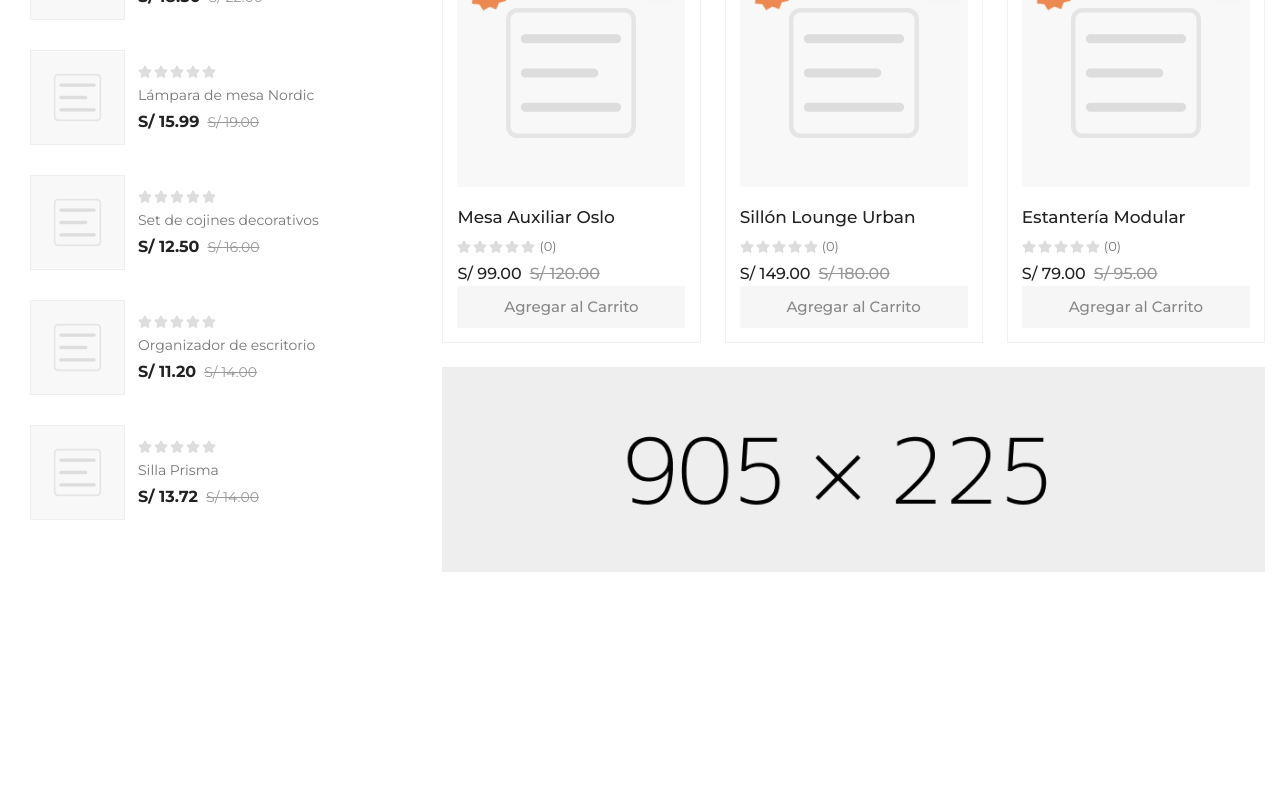
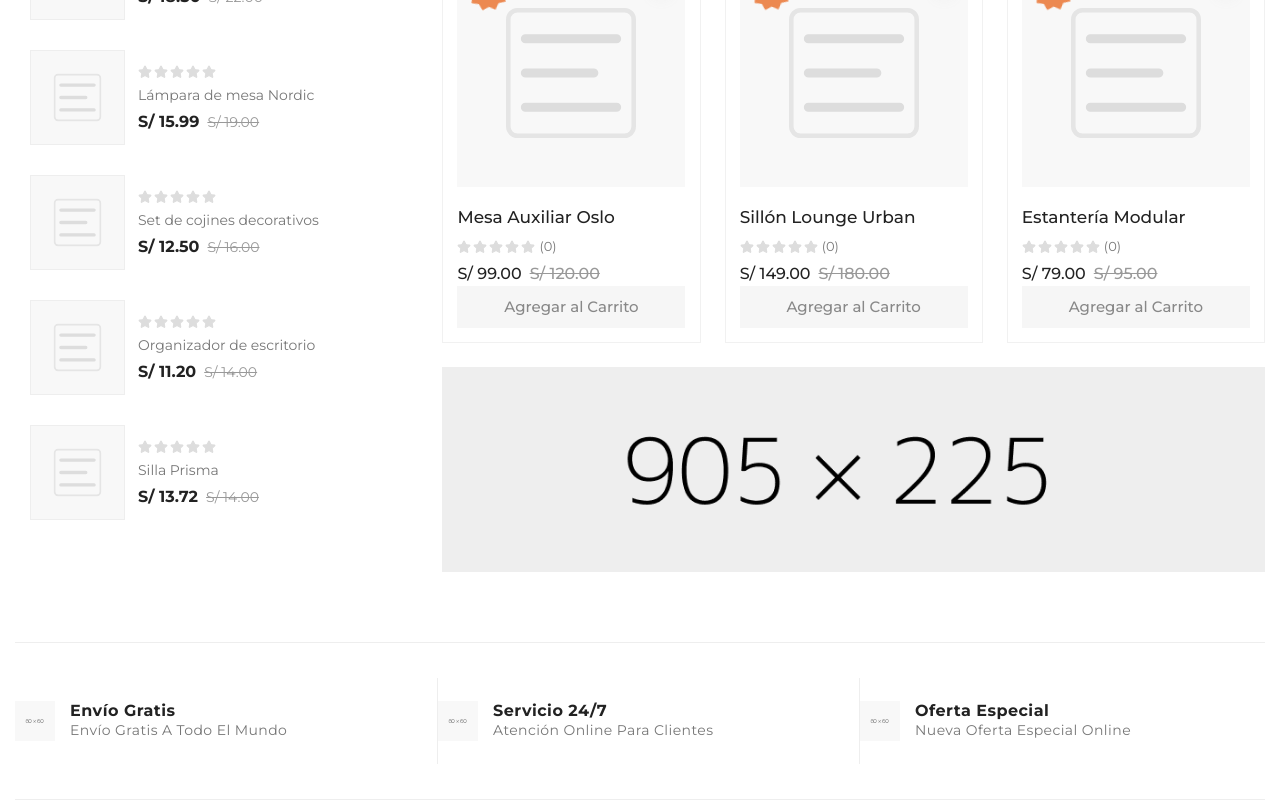
Before and after one commit to jhon78963/nm-ecommerce, a Next.js app: page / in a window 1280 px wide. Shown: the part 2177-2977 px from the top of the page. Before the commit the page ends 2819 px from the top, so only its background shows below. Built offline with nearby package versions, Linux system fonts and the light colour scheme; no server answers.

Commit message:
feat: sección de servicios del home (theme-services).
Añade ServiceBlock, ThemeServices y servicio preparado para GET ecommerce/home/services con fallback del marketplace.

```diff
--- a/src/app/page.tsx
+++ b/src/app/page.tsx
@@ -3,17 +3,20 @@ import { HomeOfferBannerSection } from "@/features/home/components/banners/HomeO
 import { HomeCategoryProductSection } from "@/features/home/components/category-products/HomeCategoryProductSection";
 import { ProductCollectionSection } from "@/features/home/components/collections/ProductCollectionSection";
 import { HomeHeroSection } from "@/features/home/components/hero/HomeHeroSection";
+import { HomeServicesSection } from "@/features/home/components/services/HomeServicesSection";
 import { getHomeBanners } from "@/features/home/services/banner.service";
 import { getHomeCategoryProductSection } from "@/features/home/services/category-product.service";
 import { getHomeHeroSlides } from "@/features/home/services/hero.service";
 import { getHomeOfferBanner } from "@/features/home/services/offer-banner.service";
+import { getHomeServices } from "@/features/home/services/home-services.service";
 
 export default async function Home() {
-  const [slides, banners, offerBanner, categoryProductSection] = await Promise.all([
+  const [slides, banners, offerBanner, categoryProductSection, services] = await Promise.all([
     getHomeHeroSlides(),
     getHomeBanners(),
     getHomeOfferBanner(),
     getHomeCategoryProductSection(),
+    getHomeServices(),
   ]);
 
   return (
@@ -23,6 +26,7 @@ export default async function Home() {
       <ProductCollectionSection />
       <HomeOfferBannerSection banner={offerBanner} />
       <HomeCategoryProductSection section={categoryProductSection} />
+      <HomeServicesSection services={services} />
     </div>
   );
 }
--- /dev/null
+++ b/src/features/home/components/services/HomeServicesSection.tsx
@@ -0,0 +1,20 @@
+import { ThemeServices } from "@/features/home/components/services/ThemeServices";
+import type { HomeServiceItem } from "@/features/home/types/home-services.types";
+
+interface HomeServicesSectionProps {
+  services: HomeServiceItem[];
+}
+
+export function HomeServicesSection({ services }: HomeServicesSectionProps) {
+  if (services.length === 0) {
+    return null;
+  }
+
+  return (
+    <div className="mx-auto w-full max-w-[1400px] px-[15px]">
+      <section className="home-services-section service border-section small-section">
+        <ThemeServices services={services} />
+      </section>
+    </div>
+  );
+}
--- /dev/null
+++ b/src/features/home/components/services/ServiceBlock.tsx
@@ -0,0 +1,30 @@
+import Image from "next/image";
+
+import type { HomeServiceItem } from "@/features/home/types/home-services.types";
+
+import "./home-services.css";
+
+interface ServiceBlockProps {
+  service: HomeServiceItem;
+}
+
+export function ServiceBlock({ service }: ServiceBlockProps) {
+  return (
+    <div className="home-service-block">
+      <div className="media">
+        <Image
+          src={service.imageUrl}
+          alt={service.title}
+          width={60}
+          height={60}
+          className="home-service-block__image"
+        />
+
+        <div className="media-body">
+          <h4 className="home-service-block__title">{service.title}</h4>
+          <p className="home-service-block__description">{service.description}</p>
+        </div>
+      </div>
+    </div>
+  );
+}
--- /dev/null
+++ b/src/features/home/components/services/ThemeServices.tsx
@@ -0,0 +1,27 @@
+import { ServiceBlock } from "@/features/home/components/services/ServiceBlock";
+import type { HomeServiceItem } from "@/features/home/types/home-services.types";
+import { getServiceGridClass } from "@/features/home/utils/service-grid";
+
+import "./home-services.css";
+
+interface ThemeServicesProps {
+  services: HomeServiceItem[];
+}
+
+export function ThemeServices({ services }: ThemeServicesProps) {
+  if (services.length === 0) {
+    return null;
+  }
+
+  const gridClass = getServiceGridClass(services.length);
+
+  return (
+    <div className={`home-services-grid ${gridClass}`}>
+      {services.map((service) => (
+        <div key={service.id} className="home-services-grid__item">
+          <ServiceBlock service={service} />
+        </div>
+      ))}
+    </div>
+  );
+}
--- /dev/null
+++ b/src/features/home/components/services/home-services.css
@@ -0,0 +1,134 @@
+.home-services-section.border-section {
+  border-top: 1px solid #eee;
+  border-bottom: 1px solid #eee;
+}
+
+.home-services-section.small-section {
+  padding-top: 35px;
+  padding-bottom: 35px;
+}
+
+.home-services-grid {
+  display: grid;
+  gap: 12px;
+}
+
+.home-services-grid--one {
+  grid-template-columns: minmax(0, 1fr);
+}
+
+.home-services-grid--two {
+  grid-template-columns: repeat(1, minmax(0, 1fr));
+}
+
+.home-services-grid--three {
+  grid-template-columns: repeat(1, minmax(0, 1fr));
+}
+
+.home-services-grid--four {
+  grid-template-columns: repeat(1, minmax(0, 1fr));
+}
+
+@media (min-width: 576px) {
+  .home-services-grid {
+    gap: 16px;
+  }
+
+  .home-services-grid--two,
+  .home-services-grid--three,
+  .home-services-grid--four {
+    grid-template-columns: repeat(2, minmax(0, 1fr));
+  }
+}
+
+@media (min-width: 992px) {
+  .home-services-grid--three {
+    grid-template-columns: repeat(3, minmax(0, 1fr));
+  }
+
+  .home-services-grid--four {
+    grid-template-columns: repeat(4, minmax(0, 1fr));
+  }
+}
+
+.home-service-block {
+  display: flex;
+  align-items: center;
+  justify-content: center;
+  height: 100%;
+}
+
+.home-service-block .media {
+  display: flex;
+  align-items: center;
+  width: 100%;
+  padding-top: 23px;
+  padding-bottom: 23px;
+}
+
+.home-service-block__image {
+  margin-right: 15px;
+  width: clamp(40px, 2.2vw, 60px);
+  height: clamp(40px, 2.2vw, 60px);
+  flex-shrink: 0;
+  object-fit: contain;
+  transition: transform 0.5s ease;
+}
+
+.home-service-block .media-body {
+  min-width: 0;
+  width: calc(100% - 75px);
+}
+
+.home-service-block__title {
+  margin: 0;
+  font-size: 16px;
+  font-weight: 700;
+  line-height: 1.3;
+  letter-spacing: 0.03em;
+  text-transform: capitalize;
+  color: #222;
+  transition: color 0.3s ease;
+}
+
+.home-service-block__description {
+  margin: 0;
+  font-size: 14px;
+  line-height: 1.4;
+  letter-spacing: 0.03em;
+  text-transform: capitalize;
+  color: #777;
+}
+
+.home-service-block:hover .home-service-block__image {
+  transform: scale(1.1);
+}
+
+.home-service-block:hover .home-service-block__title {
+  color: var(--theme-color);
+}
+
+@media (min-width: 992px) {
+  .home-services-grid--three .home-services-grid__item:not(:first-child) .home-service-block,
+  .home-services-grid--four .home-services-grid__item:not(:first-child) .home-service-block {
+    border-left: 1px solid #eee;
+  }
+}
+
+@media (max-width: 991px) {
+  .home-service-block .media {
+    display: block;
+    text-align: center;
+    padding-top: 0;
+    padding-bottom: 0;
+  }
+
+  .home-service-block__image {
+    margin-right: 0;
+    margin-bottom: 10px;
+  }
+
+  .home-service-block .media-body {
+    width: 100%;
+  }
+}
--- /dev/null
+++ b/src/features/home/constants/home-services.defaults.ts
@@ -0,0 +1,31 @@
+import type { HomeServicesConfig } from "@/features/home/types/home-services.types";
+
+export const HOME_SERVICES_REVALIDATE_SECONDS = 300;
+
+/** marketplace_one.json → content.services */
+export const FALLBACK_HOME_SERVICES: HomeServicesConfig = {
+  status: true,
+  services: [
+    {
+      id: "service-1",
+      title: "Envío gratis",
+      description: "Envío gratis a todo el mundo",
+      imageUrl: "/images/theme/marketplace_one/service.png",
+      status: true,
+    },
+    {
+      id: "service-2",
+      title: "Servicio 24/7",
+      description: "Atención online para clientes",
+      imageUrl: "/images/theme/marketplace_one/service.png",
+      status: true,
+    },
+    {
+      id: "service-3",
+      title: "Oferta especial",
+      description: "Nueva oferta especial online",
+      imageUrl: "/images/theme/marketplace_one/service.png",
+      status: true,
+    },
+  ],
+};
--- /dev/null
+++ b/src/features/home/services/home-services.service.ts
@@ -0,0 +1,30 @@
+import {
+  FALLBACK_HOME_SERVICES,
+  HOME_SERVICES_REVALIDATE_SECONDS,
+} from "@/features/home/constants/home-services.defaults";
+import type {
+  HomeServiceItem,
+  HomeServicesConfig,
+  PublicHomeServicesResponse,
+} from "@/features/home/types/home-services.types";
+import { apiGet } from "@/services/http-client";
+
+export async function getHomeServices(): Promise<HomeServiceItem[]> {
+  try {
+    const response = await apiGet<PublicHomeServicesResponse>("ecommerce/home/services", {
+      revalidate: HOME_SERVICES_REVALIDATE_SECONDS,
+    });
+
+    if (!response.services || response.services.status === false) {
+      return [];
+    }
+
+    return filterActiveServices(response.services);
+  } catch {
+    return filterActiveServices(FALLBACK_HOME_SERVICES);
+  }
+}
+
+function filterActiveServices(config: HomeServicesConfig): HomeServiceItem[] {
+  return config.services.filter((service) => service.status !== false && service.title);
+}
--- /dev/null
+++ b/src/features/home/utils/service-grid.ts
@@ -0,0 +1,15 @@
+export function getServiceGridClass(count: number): string {
+  if (count === 4) {
+    return "home-services-grid--four";
+  }
+
+  if (count === 3) {
+    return "home-services-grid--three";
+  }
+
+  if (count === 2) {
+    return "home-services-grid--two";
+  }
+
+  return "home-services-grid--one";
+}
```
Also changed, not shown: src/features/home/types/home-services.types.ts (added, +17 -0 lines), public/images/theme/marketplace_one/service.png (added).
